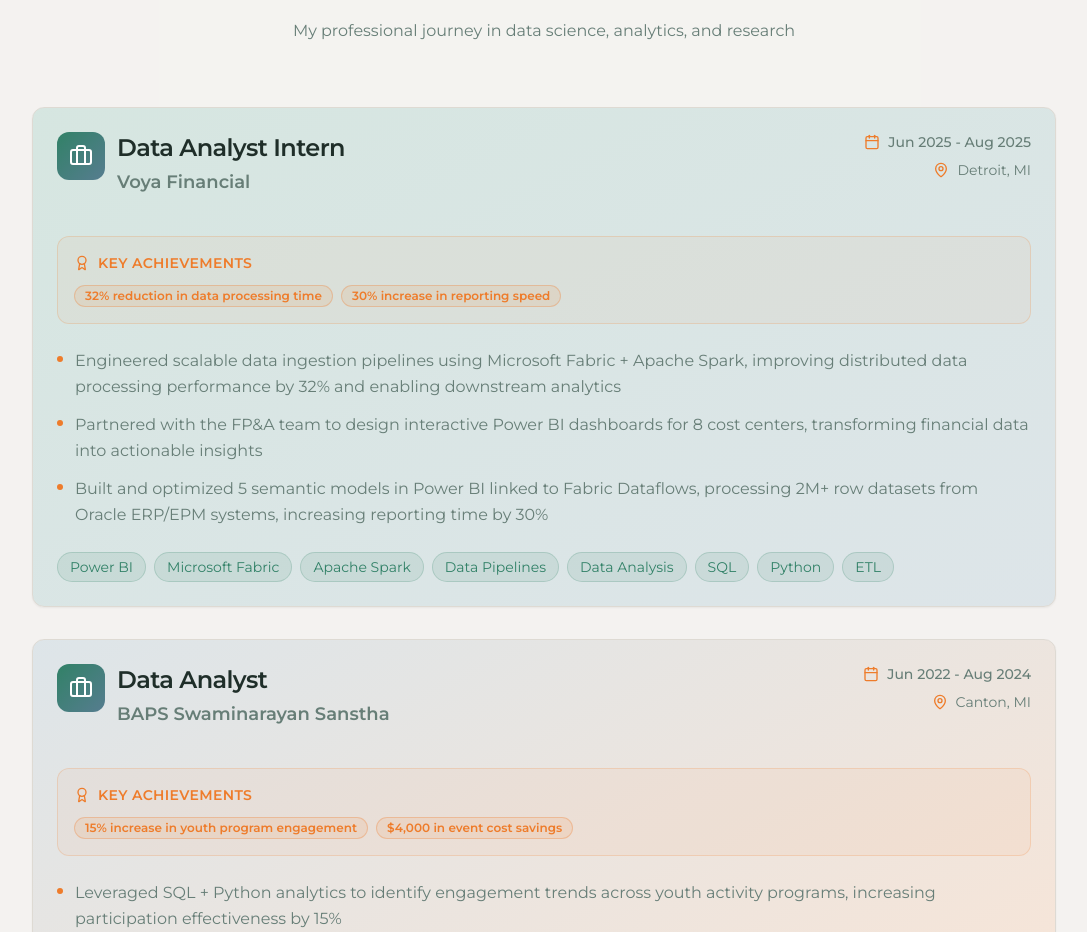
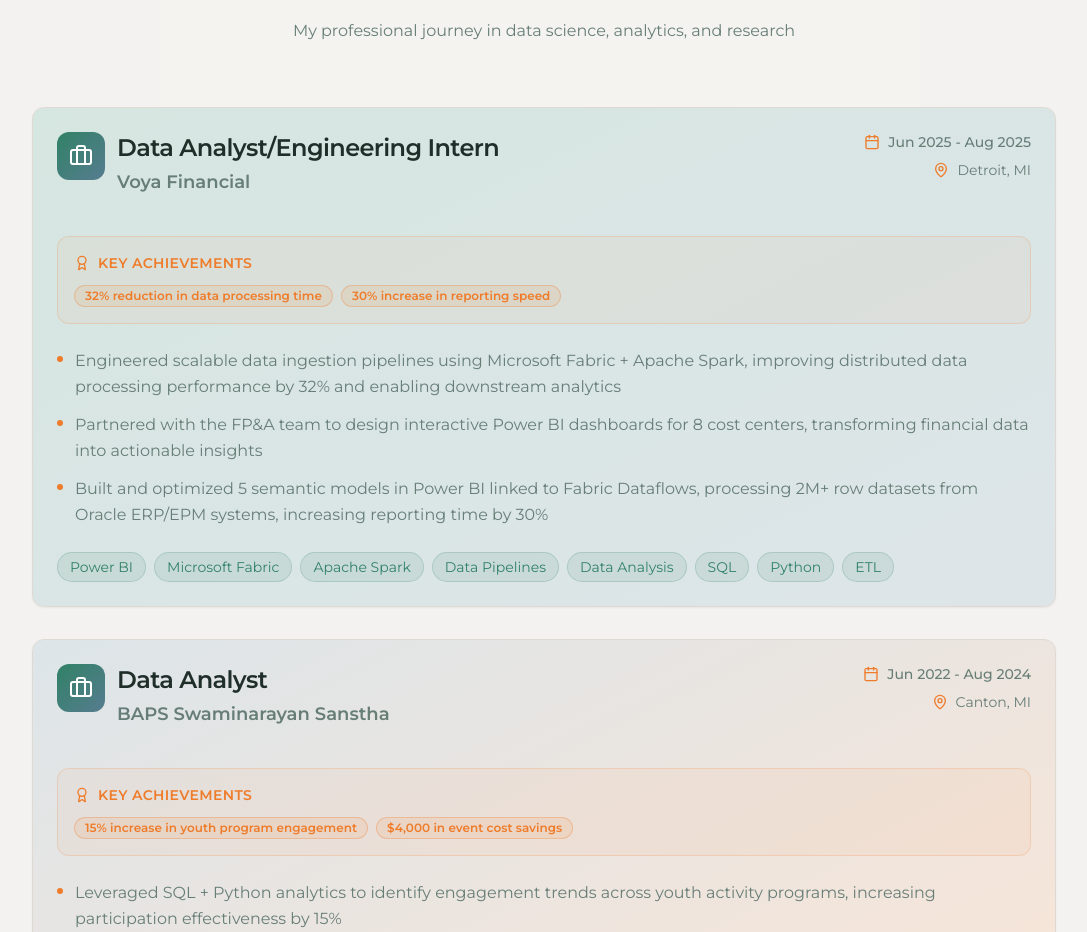
Before and after one commit to mihir-patel-05/mihir-patel-05.github.io, a React (Vite) app in the folder Code/: page / in a window 1280 px wide. Shown: the part 3420-4352 px from the top of the page, without its empty margins (96-1183 px from the left). Built offline with nearby package versions, Linux system fonts and the light colour scheme; the HTML template or start-up script is replaced by a standard one.

Commit message:
small change to website

```diff
--- a/Code/src/components/Experience.tsx
+++ b/Code/src/components/Experience.tsx
@@ -25,10 +25,10 @@ interface ExperienceItem {
 }
 
 const Experience = () => {
-  const experiences: ExperienceItem[] = [
+  const experiences: ExperienceItem[] =[
     {
       company: "Voya Financial",
-      position: "Data Analyst Intern",
+      position: "Data Analyst/Engineering Intern",
       location: "Detroit, MI",
       dateRange: "Jun 2025 - Aug 2025",
       description: [
```
